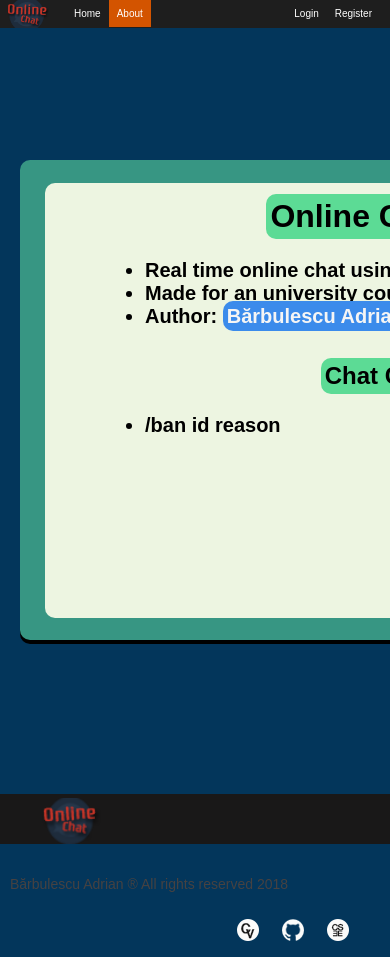
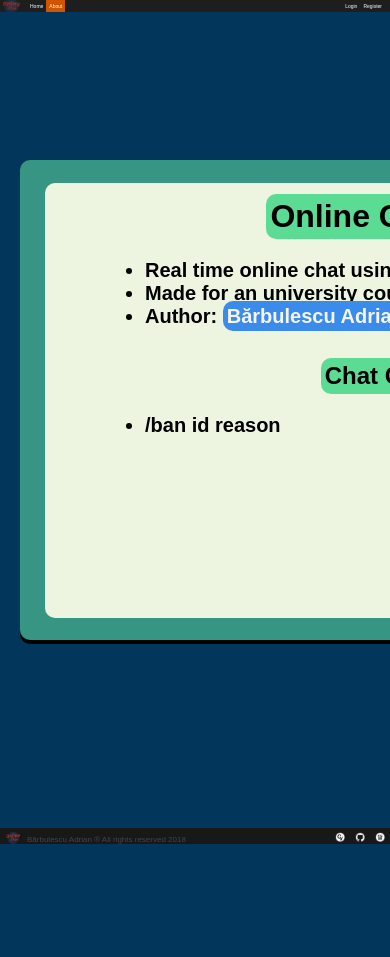
Before and after one commit to ST4NSB/chat-online, a PHP site: page /about.html in a window 390 px wide; the page is wider, and only the part inside the window is pictured. After the commit the page ends 844 px from the top of that part, so only its background shows below. Run offline with PHP 8.4, Linux system fonts and the light colour scheme.

Commit message:
footer responsive

```diff
--- a/assets/css/footer.css
+++ b/assets/css/footer.css
@@ -2,20 +2,22 @@
   background: #191818;
   color: #464242;
   height: 50px;
-  padding-left: 10px;
-  font-size: 14px;
+  position: fixed;
+  bottom: 0;
+  width: 100%;
 }
 
 .footer__logo {
   padding-top: 4px;
   float: left;
-  margin-right: 25px;
-  margin-left: 20px;
+  padding-right: 18px;
+  padding-left: 18px;
 }
 
 .credits {
   display: inline-block;
-  margin-top: 20px;
+  margin-top: 18px;
+  font-size: 15px;
 }
 
 .details {
@@ -44,11 +46,77 @@
   padding-left: 15px;
 }
 
-@media screen and (max-width: 600px) {
+@media screen and (max-width: 700px) {
   .footer {
-    line-height: 40px;
+    height: 30px;
+  }
+  .credits {
+    font-size: 12px;
+    margin-top: 10px;
+  }
+  .miniimg {
+    margin-top: 8px;
+    height: 15px;
+  }
+  .details {
+    padding-right: 20px;
+  }
+  .footer__nav__item {
+    padding-left: 12px;
   }
   .footer__logo {
     height: 100%;
+    padding-right: 11px;
+    padding-left: 11px;
   }
 }
+
+@media screen and (max-width: 500px) {
+  .footer {
+    height: 20px;
+  }
+  .credits {
+    font-size: 9px;
+    margin-top: 6px;
+  }
+  .miniimg {
+    margin-top: 4px;
+    height: 13px;
+  }
+  .details {
+    padding-right: 15px;
+  }
+  .footer__nav__item {
+    padding-left: 9px;
+  }
+  .footer__logo {
+    height: 100%;
+    padding-right: 7px;
+    padding-left: 7px;
+  }
+}
+
+@media screen and (max-width: 400px) {
+  .footer {
+    height: 16px;
+  }
+  .credits {
+    font-size: 8px;
+    margin-top: 1px;
+  }
+  .miniimg {
+    margin-top: 1px;
+    height: 10px;
+  }
+  .details {
+    padding-right: 5px;
+  }
+  .footer__nav__item {
+    padding-left: 5px;
+  }
+  .footer__logo {
+    height: 100%;
+    padding-right: 3px;
+    padding-left: 3px;
+  }
+}
--- a/assets/css/main.css
+++ b/assets/css/main.css
@@ -10,5 +10,7 @@ html, body {
 body {
 	background-color: #03365b;
 	font-family: "Arial", "Verdana", "Tahoma";
-  min-width: 200px;
+  min-width: 300px;
+  width: auto !important;
+  width: 300px;
 }
--- a/assets/css/navbar.css
+++ b/assets/css/navbar.css
@@ -10,7 +10,7 @@
 .header__logo {
   float: left;
   color: white;
-  margin-right: 30px;
+  margin-right: 15px;
   margin-left: 20px;
 }
 
@@ -47,7 +47,7 @@
   background-color: #D35400;
 }
 
-@media screen and (max-width: 600px) {
+@media screen and (max-width: 700px) {
   .nav__wrapper {
     font-size: 10px;
     padding-right: 10px;
@@ -65,7 +65,7 @@
   }
 }
 
-@media screen and (max-width: 300px) {
+@media screen and (max-width: 500px) {
   .nav__wrapper {
     font-size: 7px;
     padding-right: 7px;
@@ -83,7 +83,7 @@
   }
 }
 
-@media screen and (max-width: 200px) {
+@media screen and (max-width: 400px) {
   .nav__wrapper {
     font-size: 5px;
     padding-right: 5px;
--- a/login.html
+++ b/login.html
@@ -28,7 +28,7 @@
   </header>
 
 
-
+<!--
   <main class="main__login">
     <form class="form__login">
       <div class="login__window">
@@ -63,6 +63,7 @@
       </div>
     </form>
   </main>
+-->
 
 
 
```
